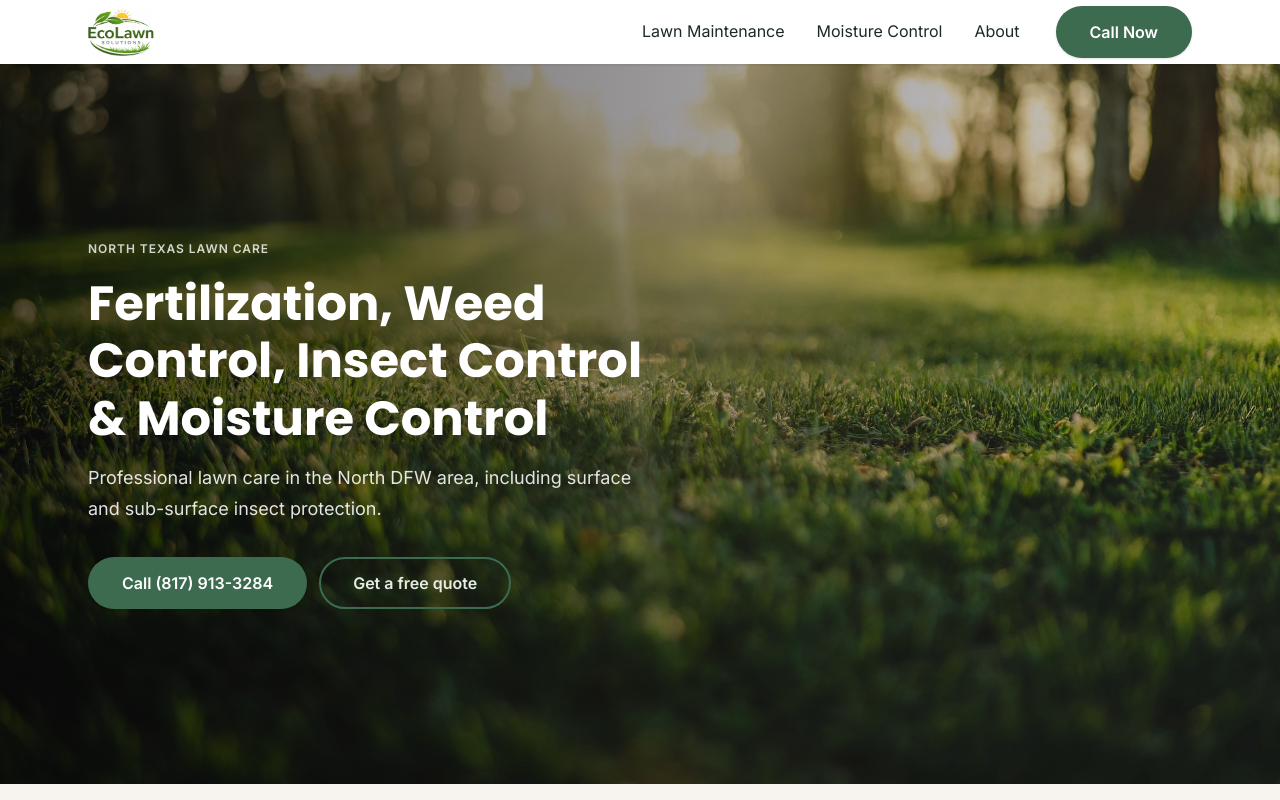
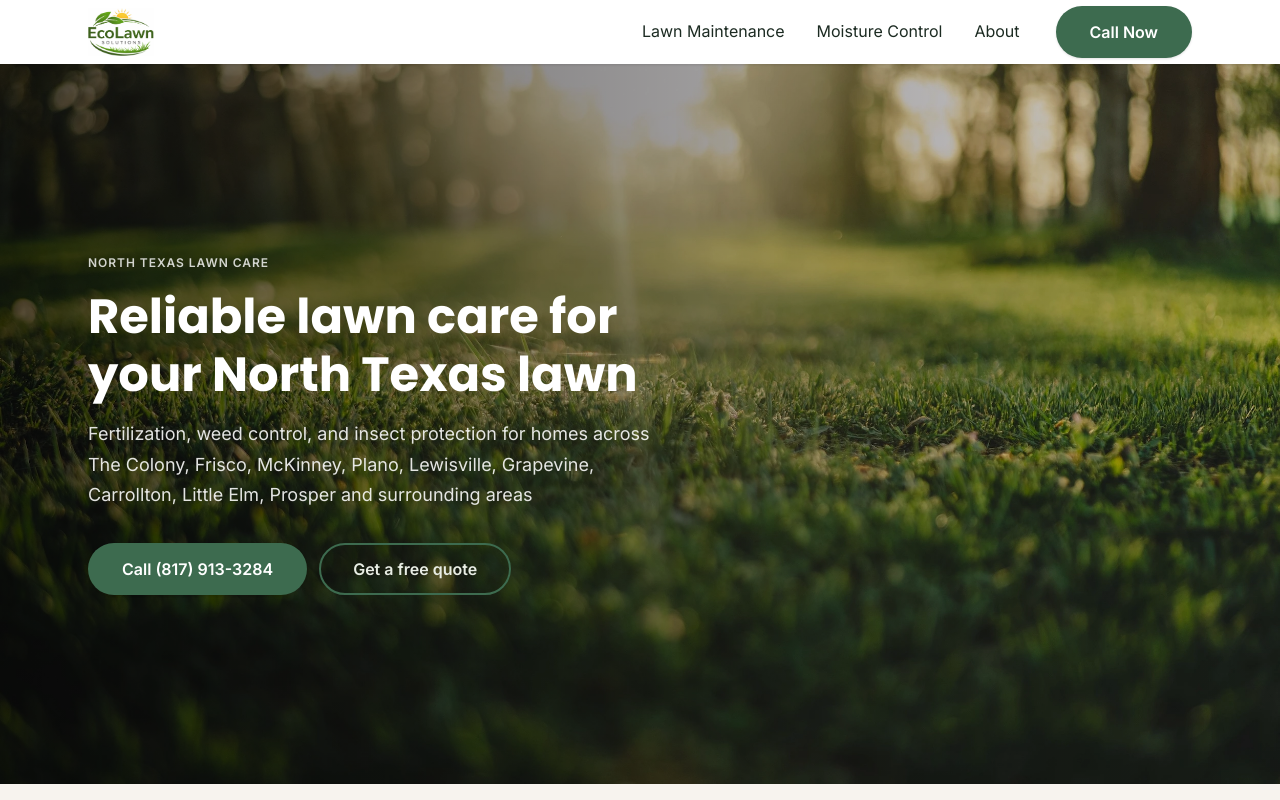
Before and after one commit to mazenswar/ecolawn, a Next.js app: page / in a window 1280 px wide. Shown: the top 800 px of the page. Built offline with nearby package versions, Linux system fonts and the light colour scheme.

Commit message:
v1.0.6 hero text update

```diff
--- a/src/app/page.js
+++ b/src/app/page.js
@@ -7,10 +7,9 @@ import ContactForm from "./components/sections/contactForm/ContactForm";
 
 const heroConfig = {
 	eyebrow: "North Texas Lawn Care",
-	heading:
-		"Fertilization, Weed Control, Insect Control & Moisture Control",
+	heading: "Reliable lawn care for your North Texas lawn",
 	subheading:
-		"Professional lawn care in the North DFW area, including surface and sub-surface insect protection.",
+		"Fertilization, weed control, and insect protection for homes across The Colony, Frisco, McKinney, Plano, Lewisville, Grapevine, Carrollton, Little Elm, Prosper and surrounding areas",
 	cta: site.phone
 		? {
 				text: `Call ${formatPhone(site.phone)}`,
```
